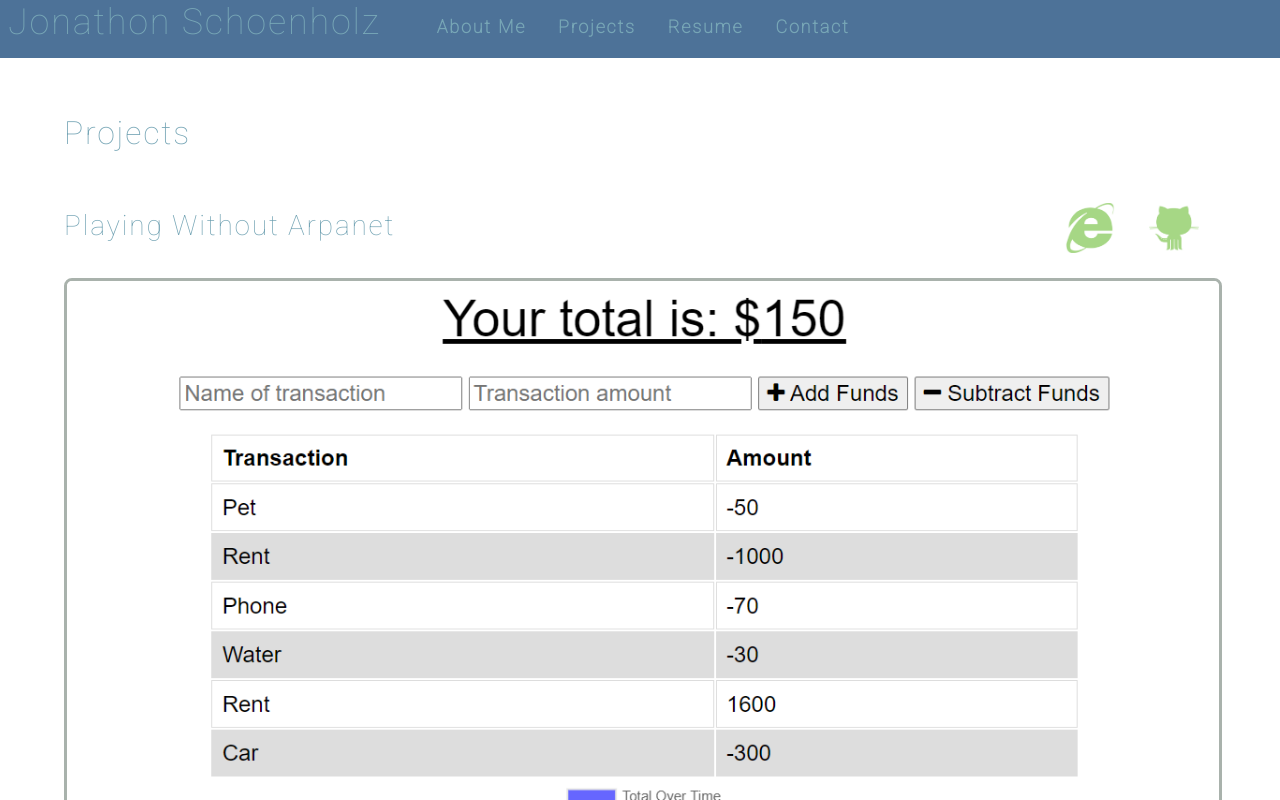
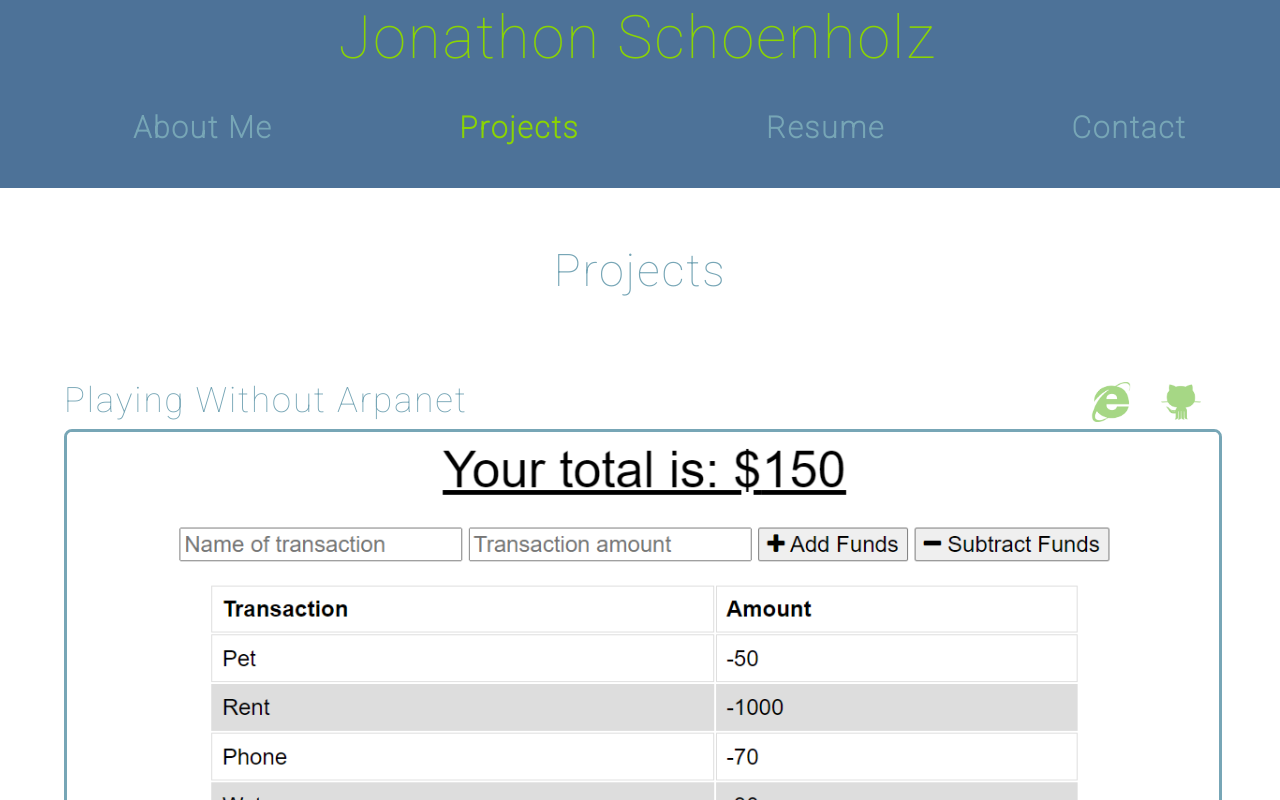
Before and after one commit to Synui/react-to-me, a React (Create React App) app: page / in a window 1280 px wide. Both pictures are taken after a click on the element "Projects". Shown: the top 800 px of the page. Built offline with nearby package versions, Linux system fonts and the light colour scheme.

Commit message:
Everything functions except contact submit

```diff
--- a/src/components/Header/Nav/index.js
+++ b/src/components/Header/Nav/index.js
@@ -12,12 +12,12 @@ function Nav(props) {
         <nav>
             <ul className='nav-flex'>
                 {navBar.map((navBarLink) => (
-                    <li key={navBarLink} className='margin-lr-2'>
+                    <li key={navBarLink}>
                         <span
                             onClick={() => {
                                 setCurrentlyDisplayed(navBarLink)
                             }}
-                            className={`${currentlyDisplayed === navBarLink && 'clicked-link'}`}>
+                            className={`${currentlyDisplayed === navBarLink && 'clicked-link'} nav-link`}>
                             {navBarLink}
                         </span>
                     </li>
--- a/src/components/Header/index.js
+++ b/src/components/Header/index.js
@@ -10,7 +10,7 @@ function Header(props) {
     } = props;
 
     return (
-        <header className='flex-row padding-lr-1'>
+        <header>
             <h1>
                 Jonathon Schoenholz
             </h1>
--- a/src/components/Pages/About/index.js
+++ b/src/components/Pages/About/index.js
@@ -1,9 +1,11 @@
 import React from 'react';
+import profilePic from '../../../assets/profile-image/profile-pic.jpg';
 
 function About() {
     return (
-        <section className='margin-ud-2'>
+        <section>
             <h2>About Me</h2>
+                <img className='profile-pic' src={profilePic} alt='Profile Pic by Makowka Picrew' />
             <p>
                 Hello my name is Jonathon Michael Schoenholz and I am an up-and-coming full-stack developer.
                 I tend to lean more towards the back-end side of things but can easy deal with any front-end needs.
--- /dev/null
+++ b/src/components/Pages/Contact/index.js
@@ -0,0 +1,28 @@
+import React from 'react';
+
+function Contact() {
+    return (
+        <div className='contact-me'>
+            <h2>Contact Me</h2>
+            <div>
+                <form>
+                    <div>
+                        <label htmlFor='name'>Name:</label>
+                        <input type='text' id='name' name='name' placeholder='Your name...' />
+                    </div>
+                    <div>
+                        <label htmlFor='email'>Email:</label>
+                        <input type='email' id='email' name='lastname' placeholder='Your email...' />
+                    </div>
+                    <div>
+                        <label htmlFor='message'>Message Me:</label>
+                        <textarea id='message' name='message' placeholder='Ask me anything...'></textarea>
+                    </div>
+                    <button type='submit' className='submit'>Submit</button>
+                </form>
+            </div>
+        </div>
+    )
+}
+
+export default Contact;
--- a/src/components/Pages/Projects/index.js
+++ b/src/components/Pages/Projects/index.js
@@ -23,7 +23,7 @@ function Projects() {
         {
             title: 'Model vs Tech',
             website: 'https://model-vs-tech.herokuapp.com/',
-            repository: 'hhttps://github.com/Synui/model-vs-tech',
+            repository: 'https://github.com/Synui/model-vs-tech',
             projectImage: 'model-vs-tech-image'
         },
     ])
@@ -38,13 +38,13 @@ function Projects() {
                             <p className='project-links'>
                                 <a href={project.website} target='_blank' rel="noreferrer">
                                     <img className='link-icon' src={require('../../../assets/icons/green-internet-icon.png')} alt='Website Icon'
-                                        width='50'
-                                        height='50'/>
+                                        width='40'
+                                        height='40'/>
                                 </a>
                                 <a href={project.repository} target='_blank' rel="noreferrer">
                                     <img className='link-icon' src={require('../../../assets/icons/green-github-icon.png')} alt='Github Icon'
-                                    width='50'
-                                    height='50'/>
+                                    width='40'
+                                    height='40'/>
                                 </a>
                             </p>
                         </div>
--- a/src/components/Pages/index.js
+++ b/src/components/Pages/index.js
@@ -2,7 +2,7 @@ import React from 'react';
 import About from './About';
 import Projects from './Projects';
 import Resume from './Resume';
-// import Contact from './Contact';
+import Contact from './Contact';
 
 function Pages(props) {
 
@@ -14,8 +14,8 @@ function Pages(props) {
         return <main><Projects></Projects></main>
     } else if (currentlyDisplayed === 'Resume') {
         return <main><Resume></Resume></main>
-    // } else {
-    //     return <main><Contact></Contact></main>
+    } else {
+        return <main><Contact></Contact></main>
     }
 }
 
--- a/src/index.css
+++ b/src/index.css
@@ -1,15 +1,9 @@
-body {
-  margin: 0;
-  font-family: -apple-system, BlinkMacSystemFont, 'Segoe UI', 'Roboto', 'Oxygen',
-    'Ubuntu', 'Cantarell', 'Fira Sans', 'Droid Sans', 'Helvetica Neue',
-    sans-serif;
-  -webkit-font-smoothing: antialiased;
-  -moz-osx-font-smoothing: grayscale;
-}
-
-code {
-  font-family: source-code-pro, Menlo, Monaco, Consolas, 'Courier New',
-    monospace;
+:root {
+  --first: #77A6B6;
+  --second: #9DC3C2;
+  --third: #4D7298;
+  --fourth: #A9B2AC;
+  --fifth: #8bd403;
 }
 
 main {
@@ -17,18 +11,6 @@ main {
 	max-width: 90%;
   padding: 50px 30px;
 }
-
-:root {
-  --first: #77A6B6;
-  --second: #9DC3C2;
-  --third: #4D7298;
-  --fourth: #A9B2AC;
-  --spacing-one: calc(1rem * 0.5);
-  --spacing-two: calc(1rem);
-  --spacing-five: calc(2.5rem);
-
-}
-
 
 html,
 body {
@@ -61,232 +43,78 @@ h6 {
 }
 
 h1 {
-  font-size: 2.25rem;
+  font-size: 60px;
+  margin-right: 5px;
+  text-align: center;
+}
+
+h1:hover {
+  color: var(--fifth);
 }
 
 h2 {
-  font-size: 2rem;
+  font-size: 45px;
   margin-bottom: 50px;
+  text-align: center;
 }
 
 h3 {
-  font-size: 1.75rem;
-}
-
-h4 {
-  font-size: 1.5rem;
-}
-
-h5 {
-  font-size: 1.25rem;
-}
-
-h6 {
-  font-size: 1rem;
-}
-
-p {
-  font-size: 1.1rem;
-  margin-top: 0;
-}
-
-a {
-  color: var(--third);
-  text-decoration: none;
-  font-weight: bold;
-}
-
-a:hover {
-  text-decoration: underline;
-}
-
-header {
-  background: var(--third);
-}
-
-header a {
-  color: var(--fourth);
-}
-
-button {
-  font-size: 1rem;
-  text-decoration: none;
-  padding: 0.25rem 1rem;
-  border-radius: .5rem;
-  border: none;
-  outline: none;
-  cursor: pointer;
-  margin: 0 1px;
-  background-color: var(--second);
-}
-
-button:hover {
-  opacity: .8;
-}
-
-button[disabled] {
-  cursor: default;
-  opacity: .8;
-}
-
-img {
-  max-width: 100%;
-}
-
-span[role="img"] {
-  cursor: default;
-}
-
-form {
-  width: 40%;
-}
-
-input {
-  font-size: 1rem;
-  padding: 0.25rem;
-  border: 1px solid var(--dark);
-  outline: none;
-  border-radius: 3px;
-  transition: box-shadow 0.2s;
-}
-
-input:focus {
-  border: 1px solid var(--second);
-  box-shadow: 0 0 .25rem rgba(0, 0, 0, .5);
+  font-size: 35px;
+  margin-top: 30px;
+  margin-bottom: 10px;
 }
 
 li {
   list-style: none;
 }
 
-nav a:hover {
+.profile-pic {
+  text-align: center;
+  border-radius: 50%;
+  width: 350px;
+  height: 350px;
+  display: block;
+  margin-left: auto;
+  margin-right: auto;
+  margin-top: -20px;
+
+}
+/* Header */
+header {
+  background: var(--third);
+}
+
+header a {
+  color: var(--second);
+}
+
+nav {
+  color: var(--first);
   text-decoration: none;
+  font-weight: bold;
+  font-size: 30px;
+  padding-bottom: 8px;
 }
 
 .nav-flex {
   display: flex;
   flex-wrap: wrap;
-  justify-items: flex-end;
+  justify-content:center;
+  justify-content:space-around;
 }
 
-nav  li {
+nav li {
   cursor: pointer;
 }
 
-textarea {
-	width: 600px;
-	height: 120px;
-	border: 3px solid #cccccc;
-	padding: 5px;
-}
-
-.container {
-  width: 85%;
-  max-width: 1200px;
-  margin-left: auto;
-  margin-right: auto;
-}
-
-.flex-row {
-  display: flex;
-  flex-wrap: wrap;
-}
-
-.space-between {
-  justify-content: space-between;
-}
-
-.flex-end {
-  justify-content: flex-end;
-}
-
-.margin-lr-1 {
-  margin-right: var(--spacing-one);
-  margin-left: var(--spacing-one);
-}
-
-.margin-lr-2 {
-  margin-right: var(--spacing-two);
-  margin-left: var(--spacing-two);
-}
-
-.margin-ud-1 {
-  margin-top: var(--spacing-one);
-  margin-bottom: var(--spacing-one);
-}
-
-.margin-ud-2 {
-  margin-top: var(--spacing-two);
-  margin-bottom: var(--spacing-two);
-}
-
-.margin-ud-5 {
-  margin-top: var(--spacing-five);
-  margin-bottom: var(--spacing-five);
-}
-
-.padding-lr-1 {
-  padding-right: var(--spacing-one);
-  padding-left: var(--spacing-one);
-}
-
-.padding-lr-2 {
-  padding-right: var(--spacing-two);
-  padding-left: var(--spacing-two);
-}
-
-.padding-ud-1 {
-  padding-top: var(--spacing-one);
-  padding-bottom: var(--spacing-one);
-}
-
-.padding-ud-2 {
-  padding-top: var(--spacing-two);
-  padding-bottom: var(--spacing-two);
-}
-
-.card {
-  width: 25%;
-  text-align: center;
-}
-
-.img-thumbnail {
-  width: auto;
-  height: 300px;
-  margin-bottom: 50px;
-  cursor: pointer;
-}
-
-button {
-	background: var(--first);
-	border: 0;
-	border-radius: 5px;
-	color: #fff;
-	cursor: pointer;
-	font-size: 16px;
-	font-weight: 600;
-	margin-bottom: 30px;
-	padding: 10px 15px;
-}
-
-a {
-	border-radius: 5px;
-	color: var(--first);
-	font-weight: 600;
-	padding: 2px 4px;
-	margin-left: -2px;
-	margin-right: -2px;
-
-}
-
-.navActive {
-  color: var(--second);
+.clicked-link {
+  color: var(--fifth);
 }
 
 /* Projects */
 .project-card {
     margin-bottom: 60px;
-    border-bottom: var(--fourth) solid 4px;
+    border-bottom: var(--first) solid 3px;
     padding-bottom: 60px;
 }
 
@@ -298,15 +126,22 @@ a {
 .title-card {
   display: flex;
   justify-content: space-between;
+  margin-bottom: -15px;
 }
 
 .link-icon {
-  padding: 0 15px;
+  padding: 15px;
+  max-width: 100%;
+}
+
+.project-links {
+  margin-bottom: 0;
 }
 
 .project-image {
   border-radius: 8px;
-  border: var(--fourth) solid 3px;
+  border: var(--first) solid 3px;
+  max-width: 100%;
 }
 
 /* Resume */
@@ -333,6 +168,8 @@ a {
   margin: auto;
   border-radius: 5px;
   border: var(--first) solid 2px;
+  color: var(--first);
+  text-decoration: none;
 }
 
 .resume-download-link:hover {
@@ -341,3 +178,58 @@ a {
   border: var(--third) solid 2px;
   text-decoration: none;
 }
+
+/* Contact */
+form {
+  width: 100%;
+}
+
+#name,
+#email {
+  border: var(--first) solid 1px;
+  display: flex;
+  width: 100%;
+  height: 30px;
+  border-radius: 3px;
+  font-size: 20px;
+  color: var(--fourth);
+}
+
+#message {
+  font-family: Roboto;
+  display: flex;
+  width: 100%;
+}
+
+textarea {
+	width: 600px;
+	height: 120px;
+	border: var(--first) 1px solid;
+	padding: 5px;
+  border-radius: 3px;
+  font-size: 20px;
+  color: var(--fourth);
+}
+
+button {
+  font-size: 20px;
+  text-decoration: none;
+  padding: 0.25rem 1rem;
+  border-radius: 5px;
+  border: none;
+  outline: none;
+  cursor: pointer;
+  margin: 15px 0;
+  color: #fff;
+  background-color: var(--third);
+  padding: 10px 15px;
+}
+
+button:hover {
+  background-color: var(--fifth);
+}
+
+button[disabled] {
+  cursor: default;
+  opacity: .8;
+}
```
Also changed, not shown: src/assets/profile-image/profile-pic.jpg (added).
